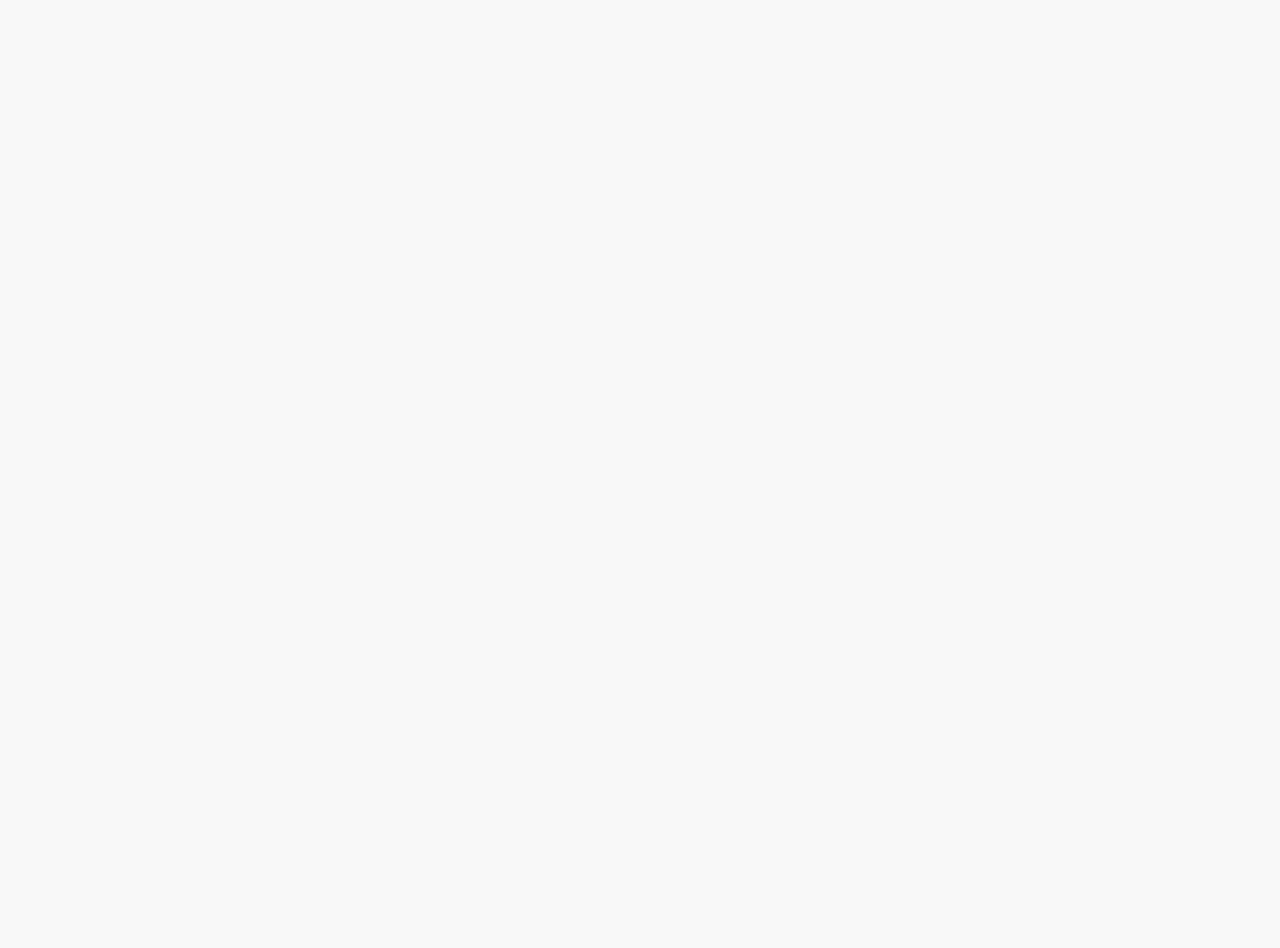
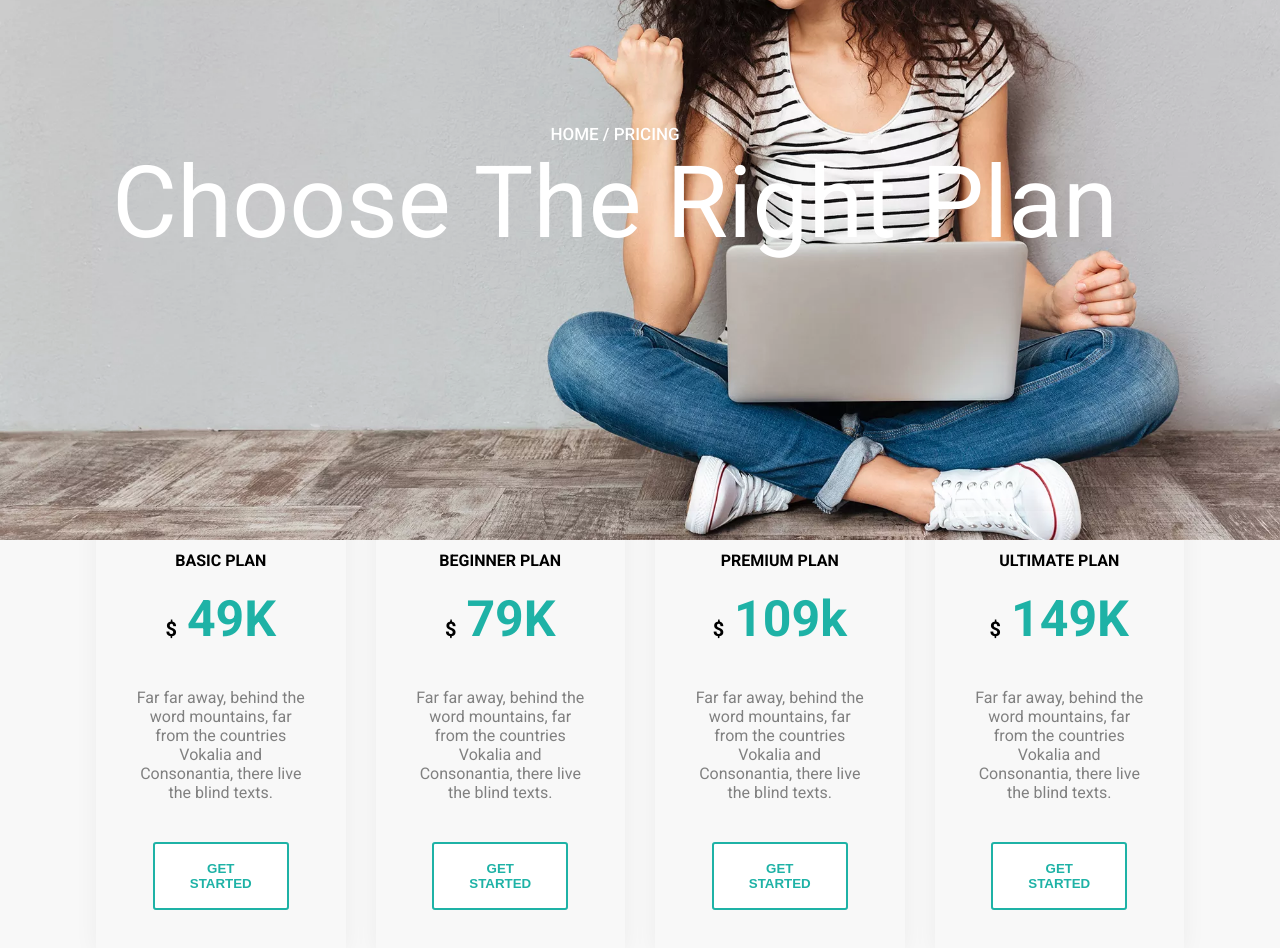
Before and after one commit to FawwazKautsar24/Educational-Website-Design-with-ReactJS, a React (Create React App) app: page /pricing in a window 1280 px wide. Shown: the part 260-1208 px from the top of the page. Before the commit the page ends 800 px from the top, so only its background shows below. Built offline with nearby package versions, Linux system fonts and the light colour scheme.

Commit message:
Membuat component Price, PriceCard & men-styling Price, PriceCard

```diff
--- a/src/App.js
+++ b/src/App.js
@@ -5,6 +5,7 @@
 import About from './components/about/About';
 import CourseHome from './components/all_courses/CourseHome';
 import Team from './components/home/team/Team';
+import Price from './components/pricing/Price';
 
 const App = () => {
   return (
@@ -16,6 +17,7 @@
           <Route path='/about' exact component={About} />
           <Route path='/courses' exact component={CourseHome} />
           <Route path='/team' exact component={Team} />
+          <Route path='/pricing' exact component={Price} />
         </Switch>
       </Router>
     </>
--- /dev/null
+++ b/src/components/pricing/Price.jsx
@@ -0,0 +1,19 @@
+import React from 'react';
+import Back from '../common/back/Back';
+import PriceCard from './PriceCard';
+import './price.css';
+
+const Price = () => {
+    return (
+        <>
+            <Back title="Choose The Right Plan" />
+            <section className="price padding">
+                <div className="container grid">
+                    <PriceCard />
+                </div>
+            </section>
+        </>
+    )
+}
+
+export default Price;
--- /dev/null
+++ b/src/components/pricing/PriceCard.jsx
@@ -0,0 +1,24 @@
+import React from 'react';
+import { price } from '../../dummyData';
+
+const PriceCard = () => {
+    return (
+        <>
+            {price.map((val) => {
+                return (
+                    <div className="items shadow">
+                        <h4>{val.name}</h4>
+                        <h1>
+                            <span> $ </span>
+                            {val.price}
+                        </h1>
+                        <p>{val.desc}</p>
+                        <button className="outline-btn">GET STARTED</button>
+                    </div>
+                );
+            })}
+        </>
+    );
+}
+
+export default PriceCard;
--- /dev/null
+++ b/src/components/pricing/price.css
@@ -0,0 +1,18 @@
+.price .items{
+    padding: 40px;
+    text-align: center;
+}
+.price h1{
+    font-size: 50px;
+    margin: 20px 0;
+    color: #1eb2a6;
+}
+.price h1 span{
+    font-size: 20px;
+    margin-right: 5px;
+    color: #000;
+}
+.price p{
+    color: grey;
+    margin: 40px 0;
+}
--- a/src/dummyData.js
+++ b/src/dummyData.js
@@ -313,3 +313,26 @@
     cover: "./images/testo/t3.webp",
   },
 ];
+
+export const price = [
+  {
+    name: "BASIC PLAN",
+    price: "49K",
+    desc: "Far far away, behind the word mountains, far from the countries Vokalia and Consonantia, there live the blind texts.",
+  },
+  {
+    name: "BEGINNER PLAN",
+    price: "79K",
+    desc: "Far far away, behind the word mountains, far from the countries Vokalia and Consonantia, there live the blind texts.",
+  },
+  {
+    name: "PREMIUM PLAN",
+    price: "109k",
+    desc: "Far far away, behind the word mountains, far from the countries Vokalia and Consonantia, there live the blind texts.",
+  },
+  {
+    name: "ULTIMATE PLAN",
+    price: "149K",
+    desc: "Far far away, behind the word mountains, far from the countries Vokalia and Consonantia, there live the blind texts.",
+  },
+];
```
Also changed, not shown: src/components/home/testimonial/style.css (line endings or trailing spaces).
